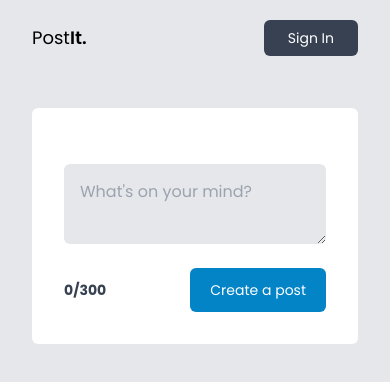
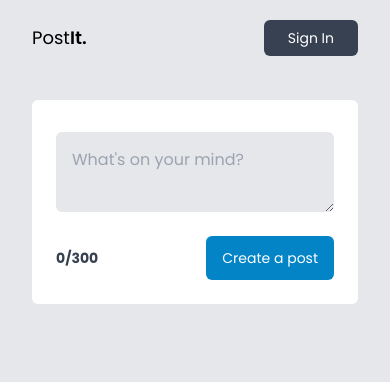
Before and after one commit to piercenovo/post-it-app, a Next.js app: page / in a window 390 px wide. Shown: the top 382 px of the page. Built offline with nearby package versions, Linux system fonts and the light colour scheme; no server answers; the database is empty.

Commit message:
refactor: remove props from PostList component

```diff
--- a/src/app/page.tsx
+++ b/src/app/page.tsx
@@ -2,17 +2,12 @@
 
 import AddPost from '@/components/AddPost'
 import { PostList } from '@/components/PostList'
-import { usePostList } from '@/hooks/usePostList'
 
 export default function Home () {
-  const { posts, error, isLoading } = usePostList()
-
-  if (error) return error
-  if (isLoading) return <span>Loading...</span>
   return (
     <div>
       <AddPost />
-      <PostList posts={posts!} />
+      <PostList />
     </div>
   )
 }
--- a/src/components/AddPost.tsx
+++ b/src/components/AddPost.tsx
@@ -6,8 +6,8 @@ export default function AddPost () {
   const { isDisabled, title, handleChange, submitPost } = useCreatePost()
 
   return (
-    <form onSubmit={submitPost} className='bg-white my-8 p-8 rounded-md'>
-      <div className='flex flex-col my-4'>
+    <form onSubmit={submitPost} className='bg-white my-6 p-6 lg:my-8 lg:p-8 rounded-md'>
+      <div className='flex flex-col mb-4 mt-2'>
         <textarea
           onChange={handleChange}
           name='title'
@@ -16,7 +16,7 @@ export default function AddPost () {
           className='
             p-4
             rounded-md
-            my-2
+            mb-2
             bg-gray-200
             outline-sky-600
             transition
@@ -33,7 +33,7 @@ export default function AddPost () {
             text-sm
             bg-sky-600
             text-white
-            px-5 py-3
+            px-4 lg:px-5 py-3
             rounded-md
             disabled:opacity-25
             hover:bg-sky-700
--- a/src/components/Logged.tsx
+++ b/src/components/Logged.tsx
@@ -12,7 +12,7 @@ export function Logged ({ image } : LoggedProps) {
   return (
     <li className='flex gap-5 md:gap-6 items-center'>
       <button
-        onClick={() => signOut()}
+        onClick={() => signOut({ callbackUrl: '/' })}
         className='
         bg-gray-700
         text-white
--- a/src/components/Post.tsx
+++ b/src/components/Post.tsx
@@ -5,16 +5,20 @@ import Link from 'next/link'
 import React from 'react'
 
 interface PostProps {
-  id?: string,
+  id: string,
   avatar: string,
   postTitle: string,
   name: string,
-  comments?: any
+  comments?: {
+    id: string
+    postId: string
+    userId: string
+  }[]
 }
 
-export const Post: React.FC<PostProps> = ({ avatar, postTitle, name, id, comments }) => {
+export const Post: React.FC<PostProps> = ({ avatar, postTitle, name, comments, id }) => {
   return (
-    <div className='bg-white my-8 p-8 rounded-md'>
+    <div className='bg-white my-6 p-6 lg:my-8 lg:p-8 rounded-md'>
       <div className='flex items-center gap-2'>
         <Image
           className='rounded-full'
@@ -25,7 +29,7 @@ export const Post: React.FC<PostProps> = ({ avatar, postTitle, name, id, comment
         />
         <h3 className='font-bold text-gray-700'>{name}</h3>
       </div>
-      <div className='mt-8 mb-6'>
+      <div className='mt-6 mb-4 lg:mt-8 lg:mb-6'>
         <p className='break-all'>{postTitle}</p>
       </div>
       <div className='flex gap-4 cursor-pointer items-center'>
--- a/src/components/PostList.tsx
+++ b/src/components/PostList.tsx
@@ -1,13 +1,12 @@
 
 import React from 'react'
 import { Post } from '@/components/Post'
-import { type ListOfPosts } from '@/types'
+import { usePostList } from '@/hooks/usePostList'
 
-interface PostListProps {
-  posts: ListOfPosts,
-}
+export function PostList () {
+  const { posts, isLoading } = usePostList()
 
-export const PostList: React.FC<PostListProps> = ({ posts }) => {
+  if (isLoading) return <span>Loading...</span>
   return (
     <>
       {posts?.map(post => (
@@ -17,7 +16,7 @@ export const PostList: React.FC<PostListProps> = ({ posts }) => {
           avatar={post.user.image}
           postTitle={post.title}
           id={post.id}
-          comments={post.comments!}
+          comments={post.comments}
         />
 
       ))}
```
Also changed, not shown: src/types.d.ts (+10 -1 lines).
